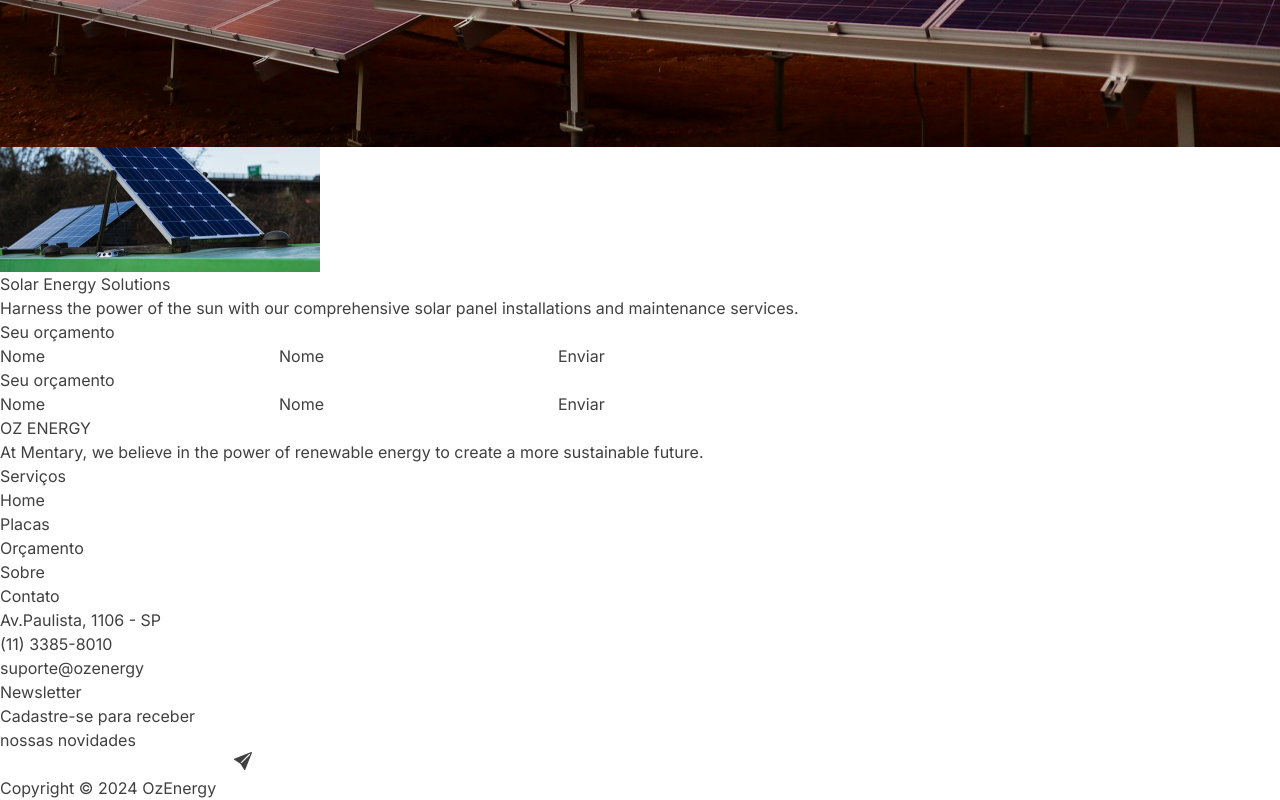
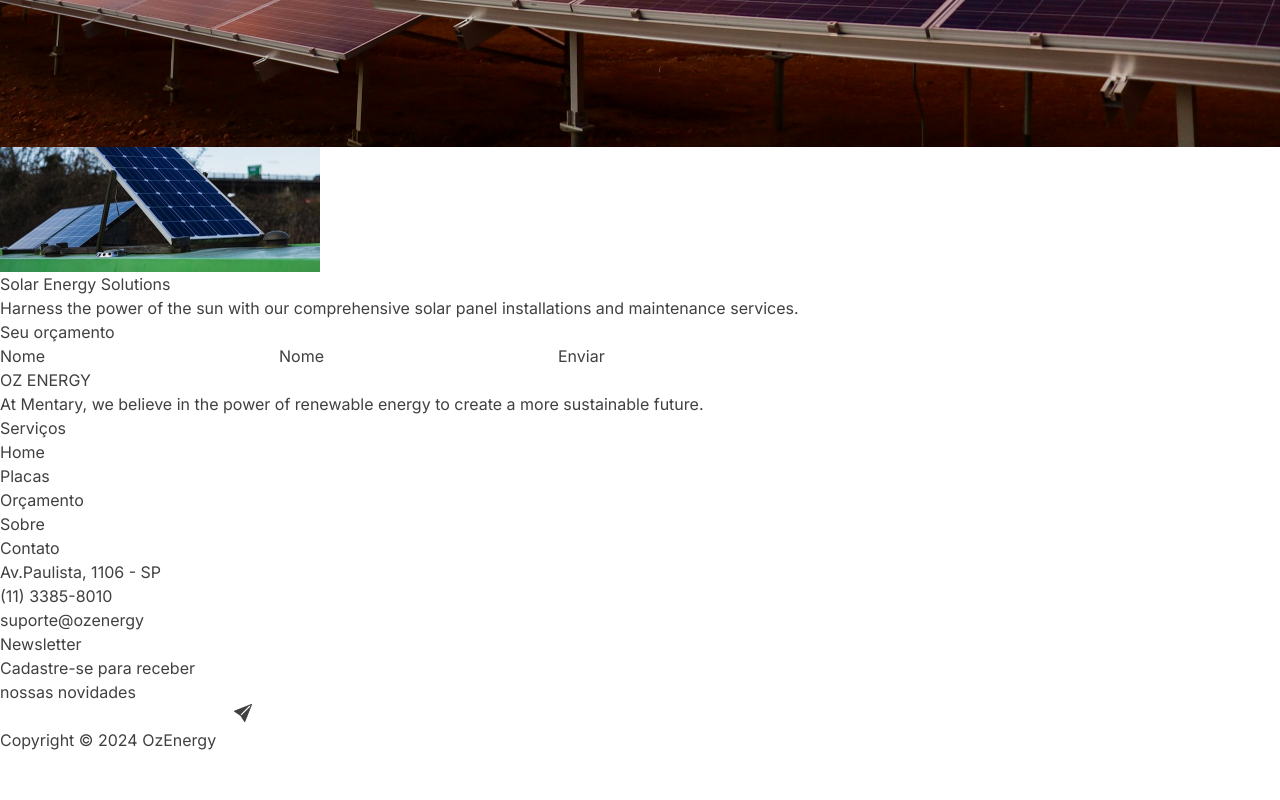
Before and after one commit to joaovictords11/OzEnergy, a Next.js app: page /orcamento in a window 1280 px wide. Shown: the part 653-1453 px from the top of the page. After the commit the page ends 1405 px from the top, so only its background shows below. Built offline with nearby package versions, Linux system fonts and the light colour scheme; no server answers.

Commit message:
ajustando pagina de orcamentos

```diff
--- a/src/app/orcamento/page.tsx
+++ b/src/app/orcamento/page.tsx
@@ -62,19 +62,6 @@ const Orcamento = () => {
             </form>
           </div>
         </section>
-        <section id="orcamento" className="mb-28 flex flex-col items-center">
-            <h2 className="font-semibold text-4xl text-center mb-12">Seu orçamento</h2>
-            <div className="flex w-3/4">
-                <div className="w-1/2 bg-slate-100 rounded-l-lg"></div>
-                <form className="flex flex-col gap-2 bg-orange-200 w-1/2 p-4 rounded-r-lg">
-                    <label>Nome</label>
-                    <input className="bg-slate-300 mb-2 outline-none px-2 py-1 rounded-md"></input>
-                    <label>Nome</label>
-                    <input className="bg-slate-300 mb-4 outline-none px-2 py-1 rounded-md"></input>
-                    <button className="bg-orange-500 font-medium text-white rounded-md py-1 hover:bg-orange-600 duration-200">Enviar</button>
-                </form>
-            </div>
-        </section>
       </Container>
     </main>
   );
```
